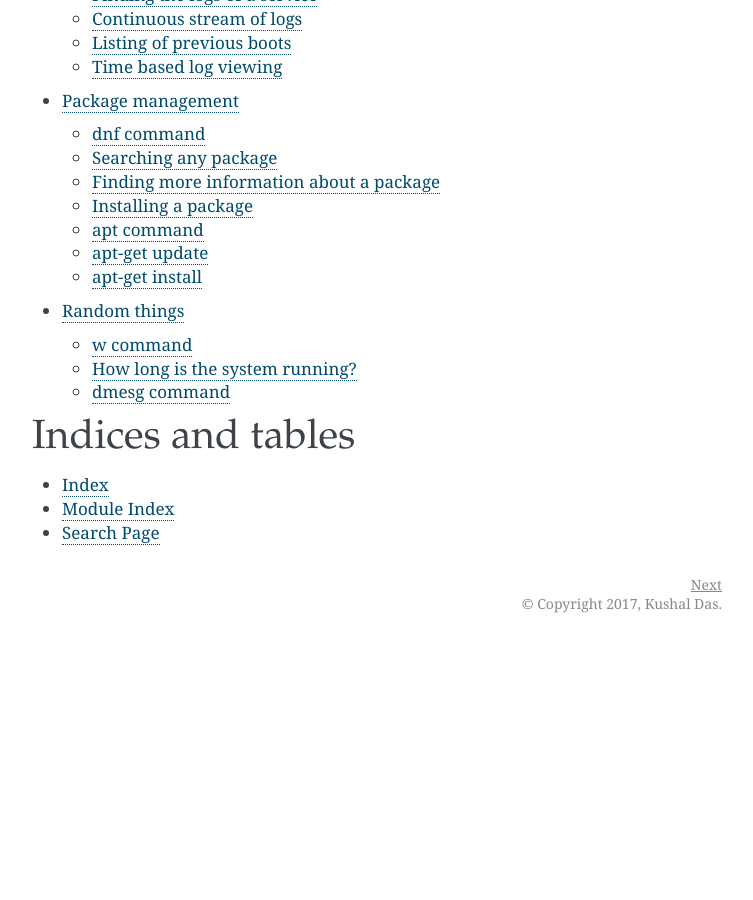
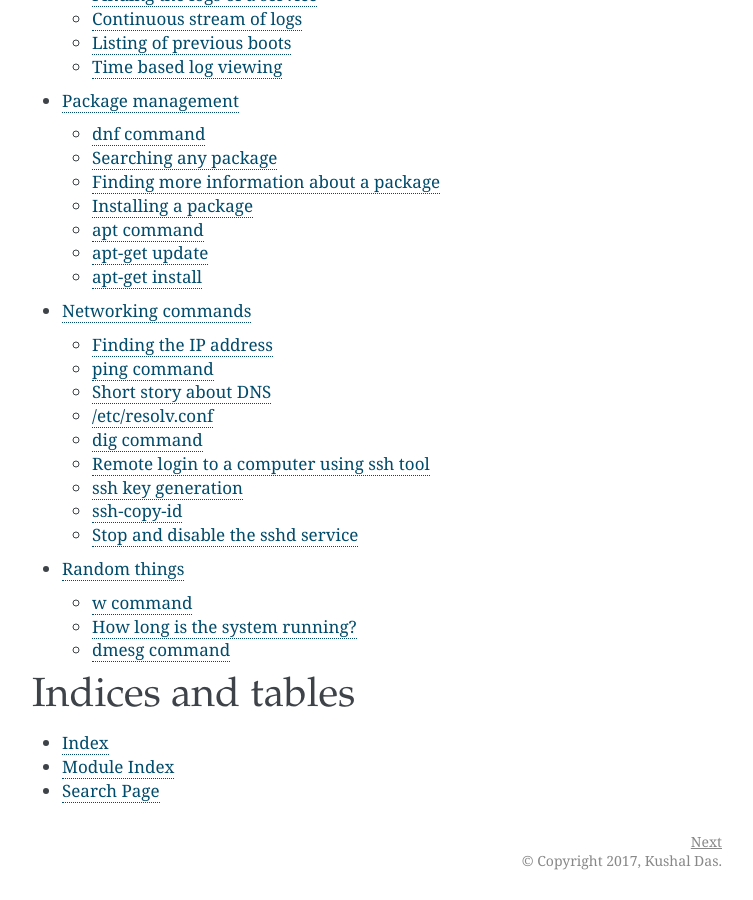
Before and after one commit to kushaldas/lym, a Sphinx documentation site: the page built from docs/index.rst, in a window 1280 px wide and 900 px high, scrolled down 2109 px. Shown: the whole window, without its empty margins (388-1141 px from the left). Built offline with Sphinx 7.4.7, drawn with Linux system fonts in a browser that asks for light colours; a script that is not in the unit is left out; before the commit the page ends 2752 px from its top, so only the background shows below that; part of the change alters nothing that is shown.

Commit message:
Initial network related commands

````diff
--- a/docs/index.rst
+++ b/docs/index.rst
@@ -21,6 +21,7 @@ Welcome to Linux command line for you and me!
    processes
    services
    packages
+   networking
    random
 
 Indices and tables
--- /dev/null
+++ b/docs/networking.md
@@ -0,0 +1,198 @@
+## Networking commands
+
+In this chapter we will learn about a few basic networking commands,
+which will help us in our daily Linux usage.
+
+### Finding the IP address
+
+*ip* command can be used to find IP address of the system.
+
+```
+$ ip addr show
+1: lo: <LOOPBACK,UP,LOWER_UP> mtu 65536 qdisc noqueue state UNKNOWN group default qlen 1
+    link/loopback 00:00:00:00:00:00 brd 00:00:00:00:00:00
+    inet 127.0.0.1/8 scope host lo
+       valid_lft forever preferred_lft forever
+    inet6 ::1/128 scope host
+       valid_lft forever preferred_lft forever
+2: eth0: <BROADCAST,MULTICAST,UP,LOWER_UP> mtu 1454 qdisc fq_codel state UP group default qlen 1000
+    link/ether fa:16:3e:3c:ed:27 brd ff:ff:ff:ff:ff:ff
+    inet 172.25.97.253/20 brd 172.25.111.255 scope global dynamic eth0
+       valid_lft 57021sec preferred_lft 57021sec
+    inet6 fe80::f816:3eff:fe3c:ed27/64 scope link
+       valid_lft forever preferred_lft forever
+```
+
+Here *lo* is a special device which points to the same system (also known as *localhost*). The IP *127.0.0.1* always points to the the *localhost*. *eth0* is our ethernet device which connects with the network.
+
+### ping command
+
+*ping* is simple way to find if you are connected to Internet or not. We can also ping any particular computer to find if the computer is connected to the network or not. Press *Ctrl+c* to stop the loop.
+
+```
+$ ping google.com
+PING google.com (216.58.201.142) 56(84) bytes of data.
+64 bytes from mad06s25-in-f142.1e100.net (216.58.201.142): icmp_seq=1 ttl=44 time=157 ms
+64 bytes from mad06s25-in-f142.1e100.net (216.58.201.142): icmp_seq=2 ttl=44 time=156 ms
+64 bytes from mad06s25-in-f142.1e100.net (216.58.201.142): icmp_seq=3 ttl=44 time=156 ms
+^C
+--- google.com ping statistics ---
+3 packets transmitted, 3 received, 0% packet loss, time 2000ms
+rtt min/avg/max/mdev = 156.373/156.811/157.566/0.704 ms
+```
+
+### Short story about DNS
+
+DNS or Domain Name System is a decentralized naming system for systems which are connected to Internet (can be for private networks too). This is way the computer knows which other computer to connect, when we type google.com in our browser, or in the ping command. There are servers known as dns servers, for every domain name the client system generally connect to these dns servers, and find out the IP address of the domain name.
+
+### /etc/resolv.conf
+
+*/etc/resolv.conf* is the configuration file for DNS. It contains the DNS server address to use for DNS queries.
+
+```
+$ cat /etc/resolv.conf
+# Generated by NetworkManager
+nameserver 8.8.8.8
+```
+
+The *8.8.8.8* is the DNS server hosted by Google.
+
+### dig command
+
+*dig* command can tell us DNS records, MX details (used to send emails) and other information for a given domain name.
+
+```
+$ dig kushaldas.in
+
+; <<>> DiG 9.10.4-P8-RedHat-9.10.4-5.P8.fc25 <<>> kushaldas.in
+;; global options: +cmd
+;; Got answer:
+;; ->>HEADER<<- opcode: QUERY, status: NOERROR, id: 50750
+;; flags: qr rd ra; QUERY: 1, ANSWER: 1, AUTHORITY: 0, ADDITIONAL: 1
+
+;; OPT PSEUDOSECTION:
+; EDNS: version: 0, flags:; udp: 512
+;; QUESTION SECTION:
+;kushaldas.in.			IN	A
+
+;; ANSWER SECTION:
+kushaldas.in.		5528	IN	A	208.113.152.208
+
+;; Query time: 66 msec
+;; SERVER: 8.8.8.8#53(8.8.8.8)
+;; WHEN: Sun Jun 25 11:37:00 IST 2017
+;; MSG SIZE  rcvd: 57
+```
+
+If you want to specify the DNS server to use, you can do that with the address specified at the end of the command along with a @ sign.
+
+```
+$ dig rtnpro.com @208.67.222.222
+
+; <<>> DiG 9.10.4-P8-RedHat-9.10.4-5.P8.fc25 <<>> rtnpro.com @208.67.222.222
+;; global options: +cmd
+;; Got answer:
+;; ->>HEADER<<- opcode: QUERY, status: NOERROR, id: 27312
+;; flags: qr rd ra; QUERY: 1, ANSWER: 0, AUTHORITY: 1, ADDITIONAL: 1
+
+;; OPT PSEUDOSECTION:
+; EDNS: version: 0, flags:; udp: 4096
+;; QUESTION SECTION:
+;rtnpro.com.			IN	A
+
+;; AUTHORITY SECTION:
+rtnpro.com.		3600	IN	SOA	dns1.bigrock.in. rtnpro.gmail.com. 2017021401 7200 7200 172800 38400
+
+;; Query time: 899 msec
+;; SERVER: 208.67.222.222#53(208.67.222.222)
+;; WHEN: Sun Jun 25 11:40:01 IST 2017
+;; MSG SIZE  rcvd: 106
+```
+
+### Remote login to a computer using ssh tool
+
+We use *ssh* command to login to the remote computers. The remote
+computer must have *sshd* service running, and should also allow
+clients to connect to this service. Let us try to connect to the
+localhost itself. Remember to start the *sshd* service before this
+step.
+
+```
+$ ssh kdas@localhost
+kdas@localhost's password:
+Last login: Wed Jun 21 08:44:40 2017 from 192.168.1.101
+$
+```
+
+As you can see, the command syntax is ssh followed by user@hostname. If your remote system's user name is same as your current one, then you can omit the username and just use the hostname(IP address or domain name).
+
+```
+$ ssh localhost
+kdas@localhost's password:
+$
+```
+
+### ssh key generation
+
+ssh keys are used in daily life of Linux user or developer. In simple terms, it helps us to securely login to other computers. In the following example, we will create a new key for our user.
+
+```
+$ ssh-keygen -t rsa -b 4096 -C "kushaldas@gmail.com"
+Generating public/private rsa key pair.
+Enter file in which to save the key (/home/fedora/.ssh/id_rsa):
+Enter passphrase (empty for no passphrase):
+Enter same passphrase again:
+Your identification has been saved in /home/fedora/.ssh/id_rsa.
+Your public key has been saved in /home/fedora/.ssh/id_rsa.pub.
+The key fingerprint is:
+SHA256:O6Rxir7lpFBQsBnvs+NJRU8Ih01ffVBvLTE8s5TpxLQ kushaldas@gmail.com
+The key's randomart image is:
++---[RSA 4096]----+
+|  o.o+o   ...*=o |
+|   *.o.o .  . @=.|
+|  + . o o    =E++|
+|   o . o      oo |
+|    + o S        |
+|   . = * .       |
+|  . = = o        |
+|   = B   .       |
+|    *..          |
++----[SHA256]-----+
+```
+
+As you can see in the command output, the key has been saved in the *~/.ssh* directory. You can also find out that these files are only
+readable by the owner.
+
+```
+$ ls -l .ssh
+total 12
+-rw-------. 1 fedora fedora 3326 Jun 25 06:25 id_rsa
+-rw-r--r--. 1 fedora fedora  745 Jun 25 06:25 id_rsa.pub
+```
+
+Each key has two parts. The *id_rsa.pub* is the public key and *id_rsa* is the private part of the key. One can safely upload or use the public key anywhere. But, the private key should be kept in a safe manner, as if people get access to your private key, they can also access all of your information from any system using that key.
+
+In other words, do not give the private key to anyone, or do not randomly copy the *.ssh* directory to USB drive and then forget about it.
+
+### ssh-copy-id
+
+*ssh-copy-id* command copies the keys to a given remote system. After
+this step one can use the ssh key to login to the box instead of the
+usual password method.
+
+```
+$ ssh-copy-id fedora@209.132.184.117
+/usr/bin/ssh-copy-id: INFO: attempting to log in with the new key(s), to filter out any that are already installed
+/usr/bin/ssh-copy-id: INFO: 2 key(s) remain to be installed -- if you are prompted now it is to install the new keys
+
+fedora@209.132.184.117's password:
+
+Number of key(s) added: 2
+
+Now try logging into the machine, with:   "ssh 'fedora@209.132.184.117'"
+and check to make sure that only the key(s) you wanted were added.
+```
+
+### Stop and disable the sshd service
+
+If you don't need ssh access to your computer (say in your laptop), you should always stop and disable the *sshd* service in the computer.
````
